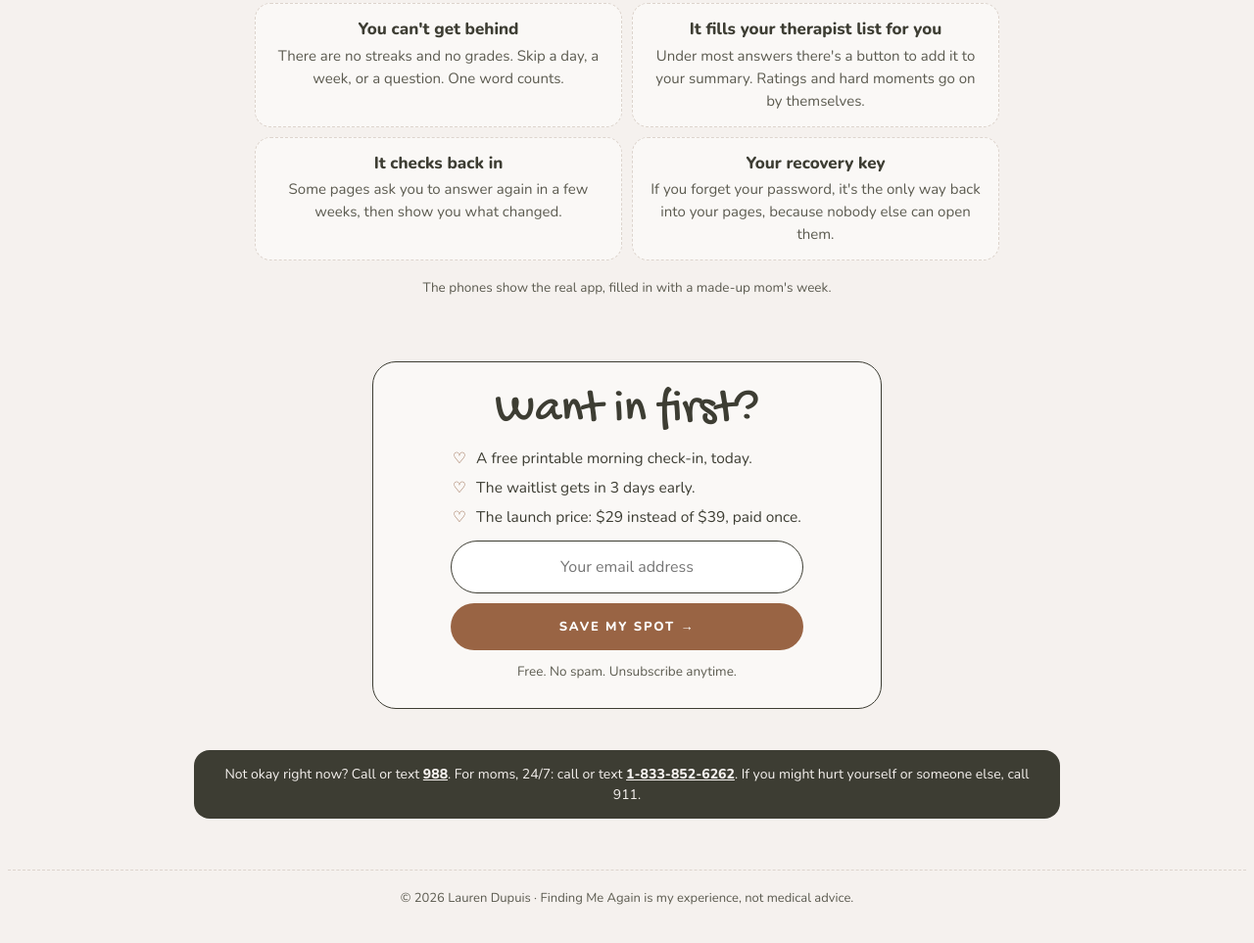
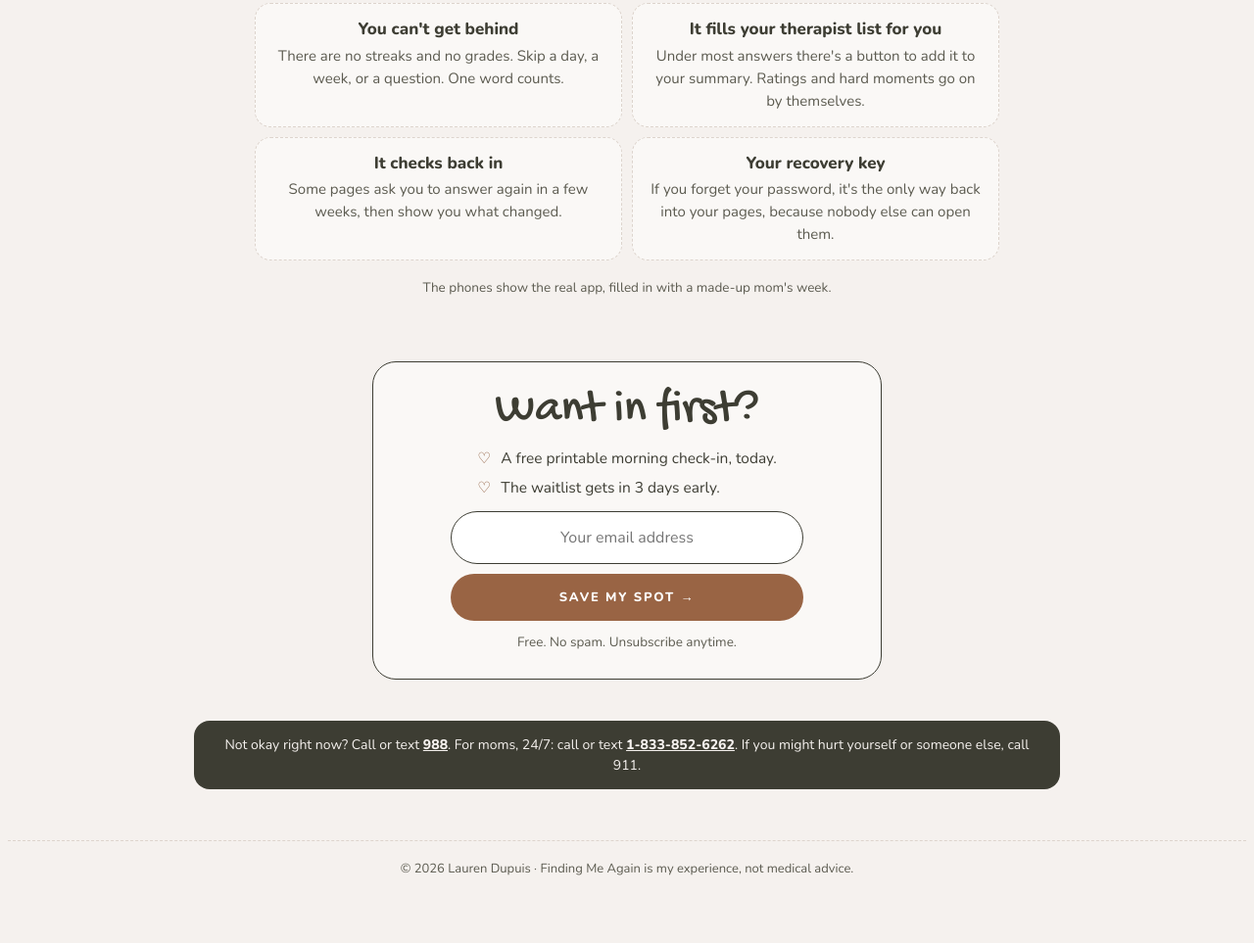
Before and after one commit to itslaurendupuis/itslaurendupuis.github.io, a plain HTML site: page inside/index.html in a window 1280 px wide. Shown: the part 4921-5884 px from the top of the page at 98% size. After the commit the page ends 5856 px from the top, so only its background shows below. Drawn offline with nearby package versions, Linux system fonts and the light colour scheme; a web font is replaced by a local one.

Commit message:
Tour page: remove the launch price line
Co-Authored-By: Claude Opus 5.5 <noreply@anthropic.com>

```diff
--- a/inside/index.html
+++ b/inside/index.html
@@ -686,7 +686,6 @@ footer p{margin:0}
     <ul class="gets">
       <li>A free printable morning check-in, today.</li>
       <li>The waitlist gets in 3 days early.</li>
-      <li>The launch price: $29 instead of $39, paid once.</li>
     </ul>
     <form class="signup" action="https://app.kit.com/forms/10195710/subscriptions" method="post" data-form>
       <label for="email1" style="position:absolute;left:-9999px">Your email</label>
```
